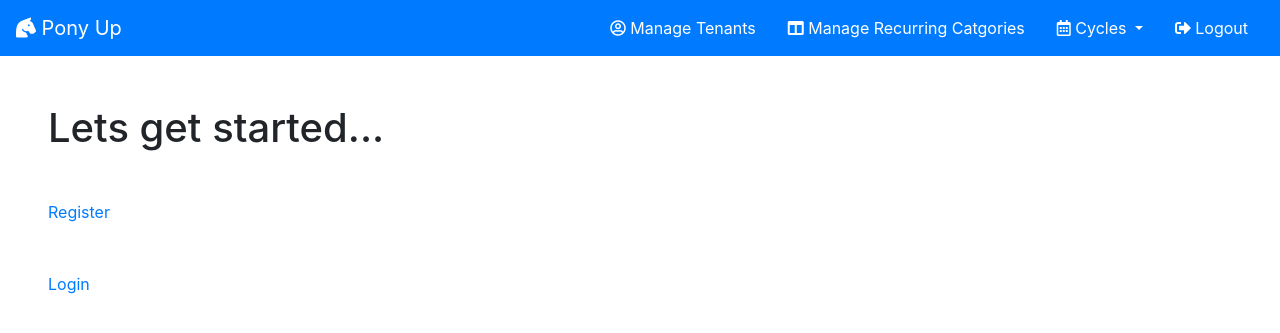
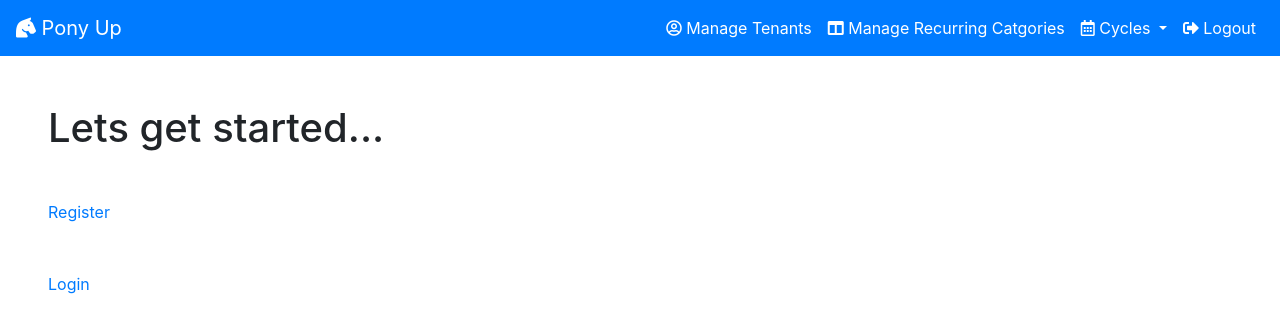
Before and after one commit to rjlancaster/ponyUp, a Django app: page /addOneTimeForm/52 in a window 1280 px wide. Shown: the top 333 px of the page. Run offline with Django 3.2, Linux system fonts and the light colour scheme; data comes from the database, SQL or seed files in the repository; both versions use the stored data as it was after the commit; some libraries are stand-ins or nearby versions.

Commit message:
navbar redo

```diff
--- a/cycles/static/cycles/index.css
+++ b/cycles/static/cycles/index.css
@@ -20,6 +20,7 @@
 
 .ponynav {
     color: white;
+    justify-content: right;
 }
 
 .grid-container {
--- a/cycles/templates/cycles/navbar.html
+++ b/cycles/templates/cycles/navbar.html
@@ -1,28 +1,33 @@
-
-<nav class="navbar navbar-dark bg-primary">
+<nav class="navbar navbar-expand-md navbar-dark bg-primary">
     <a class="navbar-brand" href="/"><i class="fas fa-horse-head"></i> Pony Up</a>
-
-    <ul class="nav">
-
-        <li class="nav-item">
-            <a href="{% url 'cycles:tenantlist' %}" class="nav-link ponynav"><i class="far fa-user-circle"></i> Manage
+    <button class="navbar-toggler" type="button" data-toggle="collapse" data-target="#navbarSupportedContent"
+        aria-controls="navbarSupportedContent" aria-expanded="false" aria-label="Toggle navigation">
+        <span class="navbar-toggler-icon"></span>
+    </button>
+    <div class="collapse navbar-collapse order-3" id="navbarSupportedContent">
+        <ul class="navbar-nav ml-auto">
+            <li class="nav-item mx-2">
+                <a href="{% url 'cycles:tenantlist' %}" class=" ponynav"><i class="far fa-user-circle"></i>
+                    Manage
                     Tenants</a></li>
-        <li class="nav-item">
-            <a href="{% url 'cycles:recurringlist' %}" class="nav-link ponynav"><i class="fas fa-columns"></i>
+            <li class="nav-item mx-2">
+                <a href="{% url 'cycles:recurringlist' %}" class="ponynav"><i class="fas fa-columns"></i>
                     Manage Recurring Catgories</a></li>
-        <li class="nav-item dropdown">
-            <a class="nav-link dropdown-toggle ponynav" href="#" id="navbarDropdown" role="button" data-toggle="dropdown"
-                aria-haspopup="true" aria-expanded="false"><i class="far fa-calendar-alt"></i>
+            <li class="nav-item dropdown mx-2">
+                <a class="dropdown-toggle ponynav" href="#" id="navbarDropdown" role="button"
+                    data-toggle="dropdown" aria-haspopup="true" aria-expanded="false"><i
+                        class="far fa-calendar-alt"></i>
                     Cycles
                 </a>
                 <div class="dropdown-menu" aria-labelledby="navbarDropdown">
-                <a class="nav-link dropdown-item" href="{% url 'cycles:newCycleForm' %}">Create New Cycle</a>
-                <a class="nav-link dropdown-item" href="/">View Existing Cycles</a>
+                    <a class=" dropdown-item" href="{% url 'cycles:newCycleForm' %}">Create New Cycle</a>
+                    <a class=" dropdown-item" href="/">View Existing Cycles</a>
                 </div>
             </li>
-        <li class="nav-item">
-            <a href="{% url 'cycles:logout' %}" class="nav-link ponynav"><i class="fas fa-sign-out-alt"></i> Logout</a>
+            <li class="nav-item mx-2">
+                <a href="{% url 'cycles:logout' %}" class="ponynav"><i class="fas fa-sign-out-alt"></i>
+                    Logout</a>
             </li>
-
         </ul>
+    </div>
 </nav>
```
Also changed, not shown: db.sqlite3. Lines whose indentation alone changed are shown as unchanged.
